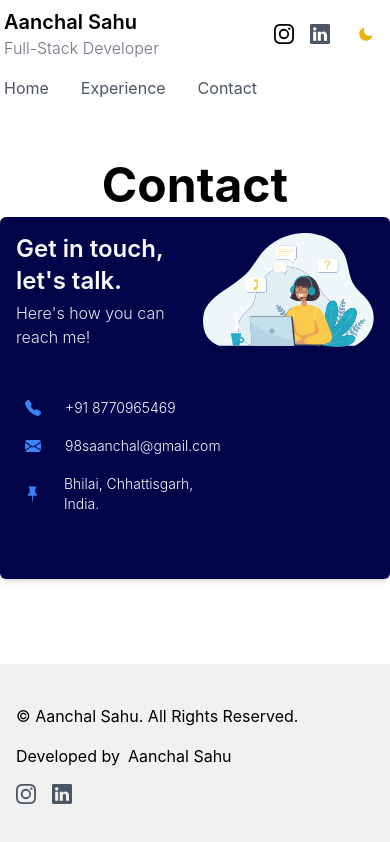
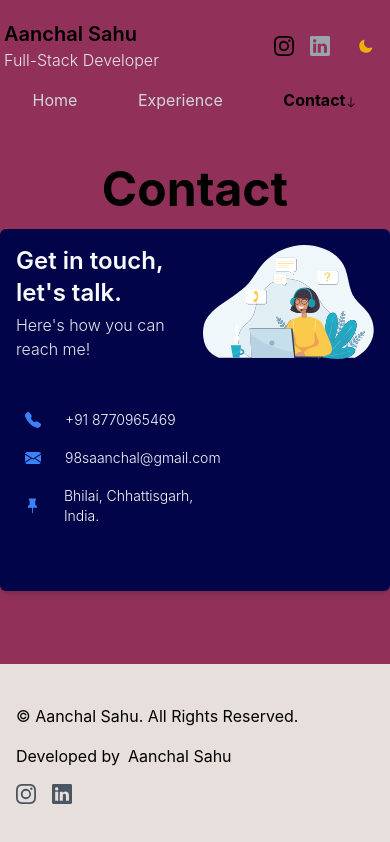
Before and after one commit to biz-aanchal/Aanchal-Sahu, a Next.js app: page /contact in a window 390 px wide. Built offline with nearby package versions, Linux system fonts and the light colour scheme.

Commit message:
pink theme

```diff
--- a/components/Contact.js
+++ b/components/Contact.js
@@ -3,9 +3,9 @@ import userData from "@constants/data";
 
 export default function Contact() {
   return (
-    <section>
-      <div className="max-w-6xl mx-auto h-20 md:h-32 bg-white dark:bg-gray-800 antialiased">
-        <h1 className=" text-5xl md:text-9xl font-bold py-2 text-center md:text-left">
+    <section >
+      <div className="max-w-6xl mx-auto h-20 md:h-32  dark:bg-gray-800 antialiased">
+        <h1 className=" text-5xl md:text-9xl font-bold  text-center md:text-left">
           Contact
         </h1>
       </div>
--- a/components/ContainerBlock.js
+++ b/components/ContainerBlock.js
@@ -15,7 +15,7 @@ export default function ContainerBlock({ children, ...customMeta }) {
     ...customMeta,
   };
   return (
-    <div>
+    <div className=" bg-[#913159]">
       <Head>
         <title>{meta.title}</title>
         <meta name="robots" content="follow, index" />
@@ -42,7 +42,7 @@ export default function ContainerBlock({ children, ...customMeta }) {
           <meta property="article:published_time" content={meta.date} />
         )}
       </Head>
-      <main className="dark:bg-gray-800 min-w-full h-[100vh] flex flex-col justify-between">
+      <main className="dark:bg-gray-800 min-w-full h-[100vh] flex flex-col justify-between ">
         <Navbar />
         <div className="">{children}</div>
         <Footer />
--- a/components/Experience.js
+++ b/components/Experience.js
@@ -3,14 +3,14 @@ import React from "react";
 
 export default function Experience() {
   return (
-    <section className="bg-white dark:bg-gray-800">
-      <div className="max-w-6xl mx-auto h-48 bg-white dark:bg-gray-800">
+    <section className=" dark:bg-gray-800">
+      <div className="max-w-6xl mx-auto h-48 dark:bg-gray-800">
         <h1 className=" text-5xl md:text-9xl font-bold py-20 text-center md:text-left">
           Experience
         </h1>
       </div>
       <div className="bg-[#F1F1F1] dark:bg-gray-900 -mt-4">
-        <div className="grid grid-cols-1 dark:bg-gray-900 max-w-xl mx-auto pt-20">
+        <div className="grid grid-cols-1 dark:bg-gray-900 max-w-xl mx-auto py-20">
           {/* Experience card */}
           {userData.experience.map((exp, idx) => (
             <>
@@ -40,15 +40,15 @@ export default function Experience() {
 
 const ExperienceCard = ({ title, desc, year, company, companyLink, key }) => {
   return (
-    <div key={key} className="relative experience-card border p-4 rounded-md shadow-xl bg-white dark:bg-gray-800 z-10 mx-4">
+    <div key={key} className="relative experience-card border p-4 rounded-md shadow-xl bg-[#913159] dark:bg-gray-800 z-10 mx-4">
       <h1 className="absolute -top-10 md:-left-10 md:-top-10 text-4xl text-gray-200 font-bold dark:text-gray-800">
         {year}
       </h1>
       <h1 className="font-semibold text-xl">{title}</h1>
-      <a href={companyLink} className="text-gray-500">
+      <a href={companyLink} className="text-black-700">
         {company}
       </a>
-      <p className="text-gray-600 dark:text-gray-400 my-2">{desc}</p>
+      <p className="text-gray-400 dark:text-gray-400 my-2">{desc}</p>
     </div>
   );
 };
--- a/components/Footer.js
+++ b/components/Footer.js
@@ -4,7 +4,7 @@ import userData from "@constants/data";
 export default function Footer() {
 
   return (
-    <div className="bg-[#F1F1F1] dark:bg-gray-900 ">
+    <div className="bg-[#E6DFDB] dark:bg-gray-900 ">
       <div className="max-w-6xl  mx-auto px-4 py-10 md:py-10">
         {/* <div className="h-0.5 w-full bg-white dark:bg-gray-700"></div> */}
         <div className="flex flex-col space-y-4 md:space-y-0 md:flex-row justify-between
--- a/components/Hero.js
+++ b/components/Hero.js
@@ -65,15 +65,18 @@ export default function Hero() {
       <div className="mx-auto text-center md:text-center lg:p-20">
         <RoughNotationGroup show={true}>
           <RainbowHighlight color={colors_hey[1]}>
-            <h1 className="text-2xl md:text-5xl font-bold text-gray-600 dark:text-white my-2">
+            <h1 className="text-2xl md:text-5xl font-bold text-black dark:text-white my-2">
               <button
               //  onClick={pauseAnimation}
               >Hello!</button>
             </h1>
           </RainbowHighlight>
           <RainbowHighlight color={colors_hey[0]}>
-              <h1 className="text-1xl md:text-2xl font-400 text-gray-700 dark:text-white my-5">
-                <button onClick={stopAnimation}>Just to inform you, this website is under construction. But you definitely can check the experience and contact us page! {'  '}</button>
+              <h1 className="text-1xl md:text-2xl font-400 text-black dark:text-white my-5">
+                <button
+                // onClick={stopAnimation}
+                >
+                Thankyou for visiting! This website is under construction. But you definitely can check the experience and contact us page! {'  '}</button>
               </h1>
             </RainbowHighlight>
           {/* {!fire ?
--- a/components/Navbar.js
+++ b/components/Navbar.js
@@ -15,14 +15,14 @@ export default function Navbar() {
   }, []);
 
   return (
-    <div className="max-w-6xl  mx-auto px-1 py-2 md:py-10 w-screen">
+    <div className="max-w-6xl  mx-auto px-1 py-5 md:py-10 w-screen">
       <div className="flex  md:flex-row justify-between items-center ">
         <div className="flex flex-col">
           <Link href="/">
             <h1 className="font-semibold text-xl dark:text-gray-100">
               {userData.name}
             </h1>
-            <p className="text-base font-light text-gray-500 dark:text-gray-300">
+            <p className="text-base font-light text-gray-200 dark:text-gray-300">
               {userData.designation}
             </p>
           </Link>
@@ -33,8 +33,8 @@ export default function Navbar() {
             href="/"
             className={`text-base  ${
               router.asPath === "/"
-                ? "text-gray-800 font-bold dark:text-gray-400"
-                : "text-gray-600 dark:text-gray-300 font-normal "
+                ? "text-black font-bold dark:text-gray-400"
+                : "text-gray-400 dark:text-gray-300 font-normal"
             }`}
           >
             Home{" "}
@@ -108,8 +108,8 @@ export default function Navbar() {
             href="/experience"
             className={`text-base  ${
               router.asPath === "/experience"
-                ? "text-gray-800 font-bold dark:text-gray-400"
-                : "text-gray-600 dark:text-gray-300 font-normal "
+                ? "text-black font-bold dark:text-gray-400"
+                : "text-gray-400 dark:text-gray-300 font-normal "
             }`}
           >
             Experience{" "}
@@ -133,8 +133,8 @@ export default function Navbar() {
             href="/contact"
             className={`text-base  ${
               router.asPath === "/contact"
-                ? "text-gray-800 font-bold dark:text-gray-400"
-                : "text-gray-600 dark:text-gray-300 font-normal "
+                ? "text-black font-bold dark:text-gray-400"
+                : "text-gray-400 dark:text-gray-300 font-normal "
             }`}
           >
             Contact
@@ -186,7 +186,7 @@ export default function Navbar() {
           </a> */}
           <a
             href={userData.socialLinks.linkedin}
-            className="text-base font-normal text-gray-600 dark:text-gray-300"
+            className="text-base font-normal text-gray-400 dark:text-gray-300"
           >
             <svg
               xmlns="http://www.w3.org/2000/svg"
@@ -233,24 +233,83 @@ export default function Navbar() {
           </button>
         </div>
       </div>
-      <div className="space-x-8 block md:hidden mt-4">
+      <div className="space-x-8  md:hidden mt-4 flex flex-row justify-evenly">
         <Link
           href="/"
-          className="text-base font-normal text-gray-600 dark:text-gray-300"
+          // className="text-base font-normal text-gray-600 dark:text-gray-300"
+          className={` text-base  ${
+              router.asPath === "/"
+                ? "text-black font-bold dark:text-white"
+                : "text-gray-300 dark:text-gray-300 font-normal "
+            }`}
         >
           Home
+          {router.asPath === "/" && (
+              <svg
+                xmlns="http://www.w3.org/2000/svg"
+                width="16"
+                height="16"
+                fill="currentColor"
+                className="bi bi-arrow-down inline-block h-3 w-3"
+                viewBox="0 0 16 16"
+              >
+                <path
+                  fillRule="evenodd"
+                  d="M8 1a.5.5 0 0 1 .5.5v11.793l3.146-3.147a.5.5 0 0 1 .708.708l-4 4a.5.5 0 0 1-.708 0l-4-4a.5.5 0 0 1 .708-.708L7.5 13.293V1.5A.5.5 0 0 1 8 1z"
+                />
+              </svg>
+            )}
         </Link>
         <Link
           href="/experience"
-          className="text-base font-normal text-gray-600 dark:text-gray-300"
+          // className=" flex flex-row text-base font-normal text-gray-600 dark:text-gray-300"
+          className={`text-base  ${
+              router.asPath === "/experience"
+                ? "text-black font-bold dark:text-gray-400"
+                : "text-gray-300 dark:text-gray-300 font-normal "
+            }`}
         >
           Experience
+          {router.asPath === "/experience" && (
+              <svg
+                xmlns="http://www.w3.org/2000/svg"
+                width="16"
+                height="16"
+                fill="currentColor"
+                className="bi bi-arrow-down inline-block h-3 w-3"
+                viewBox="0 0 16 16"
+              >
+                <path
+                  fillRule="evenodd"
+                  d="M8 1a.5.5 0 0 1 .5.5v11.793l3.146-3.147a.5.5 0 0 1 .708.708l-4 4a.5.5 0 0 1-.708 0l-4-4a.5.5 0 0 1 .708-.708L7.5 13.293V1.5A.5.5 0 0 1 8 1z"
+                />
+              </svg>
+            )}
         </Link>
         <Link
           href="/contact"
-          className="text-base font-normal text-gray-600 dark:text-gray-300"
+          // className="text-base font-normal text-gray-600 dark:text-gray-300"
+          className={`text-base  ${
+              router.asPath === "/contact"
+                ? "text-black font-bold dark:text-gray-400"
+                : "text-gray-300 dark:text-gray-300 font-normal "
+            }`}
         >
           Contact
+          {router.asPath === "/contact" && (
+              <svg
+                xmlns="http://www.w3.org/2000/svg"
+                width="16"
+                height="16"
+                fill="currentColor"
+                className="bi bi-arrow-down inline-block h-3 w-3"
+                viewBox="0 0 16 16"
+              >
+                <path
+                  fillRule="evenodd"
+                  d="M8 1a.5.5 0 0 1 .5.5v11.793l3.146-3.147a.5.5 0 0 1 .708.708l-4 4a.5.5 0 0 1-.708 0l-4-4a.5.5 0 0 1 .708-.708L7.5 13.293V1.5A.5.5 0 0 1 8 1z"
+                />
+              </svg>)}
         </Link>
         {/* <Link
           href="/about"
```
